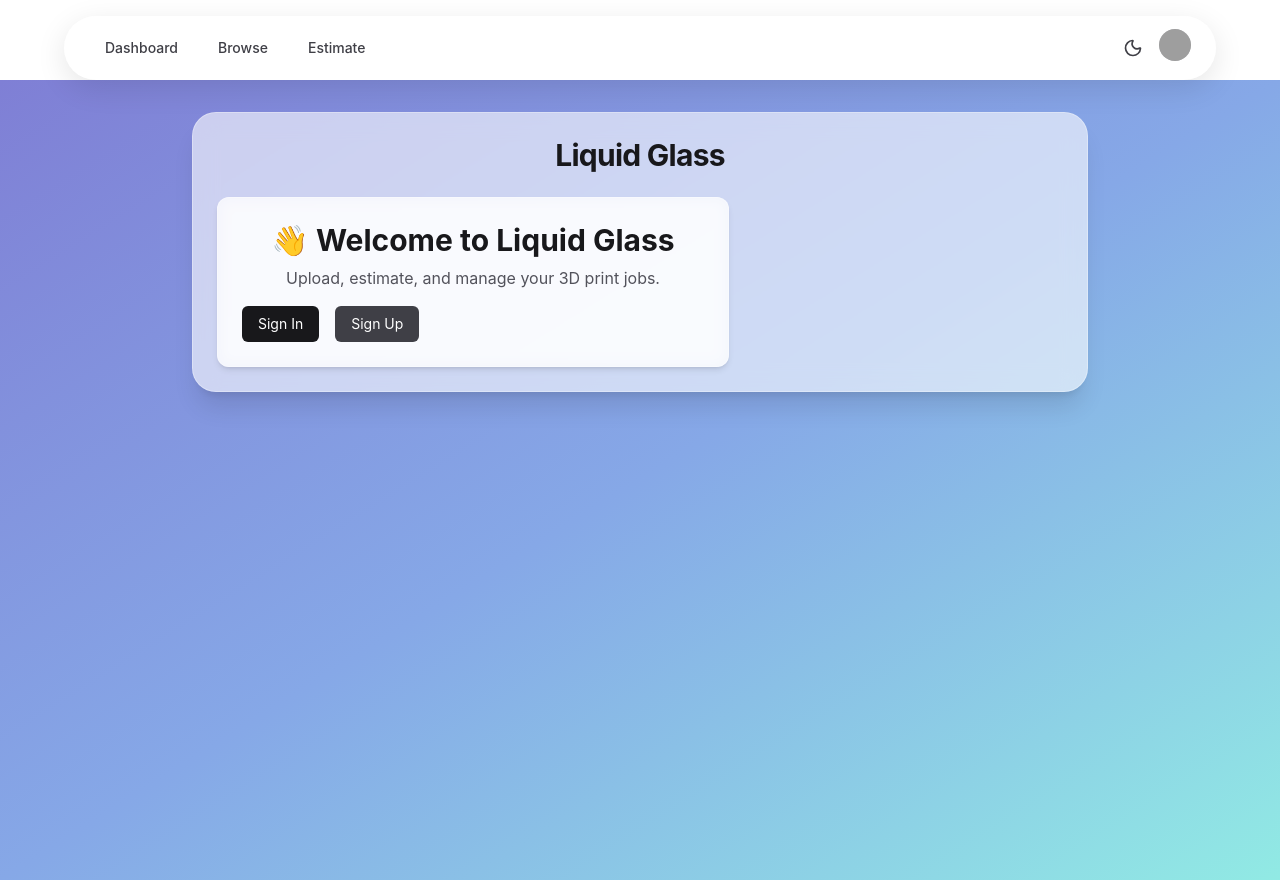
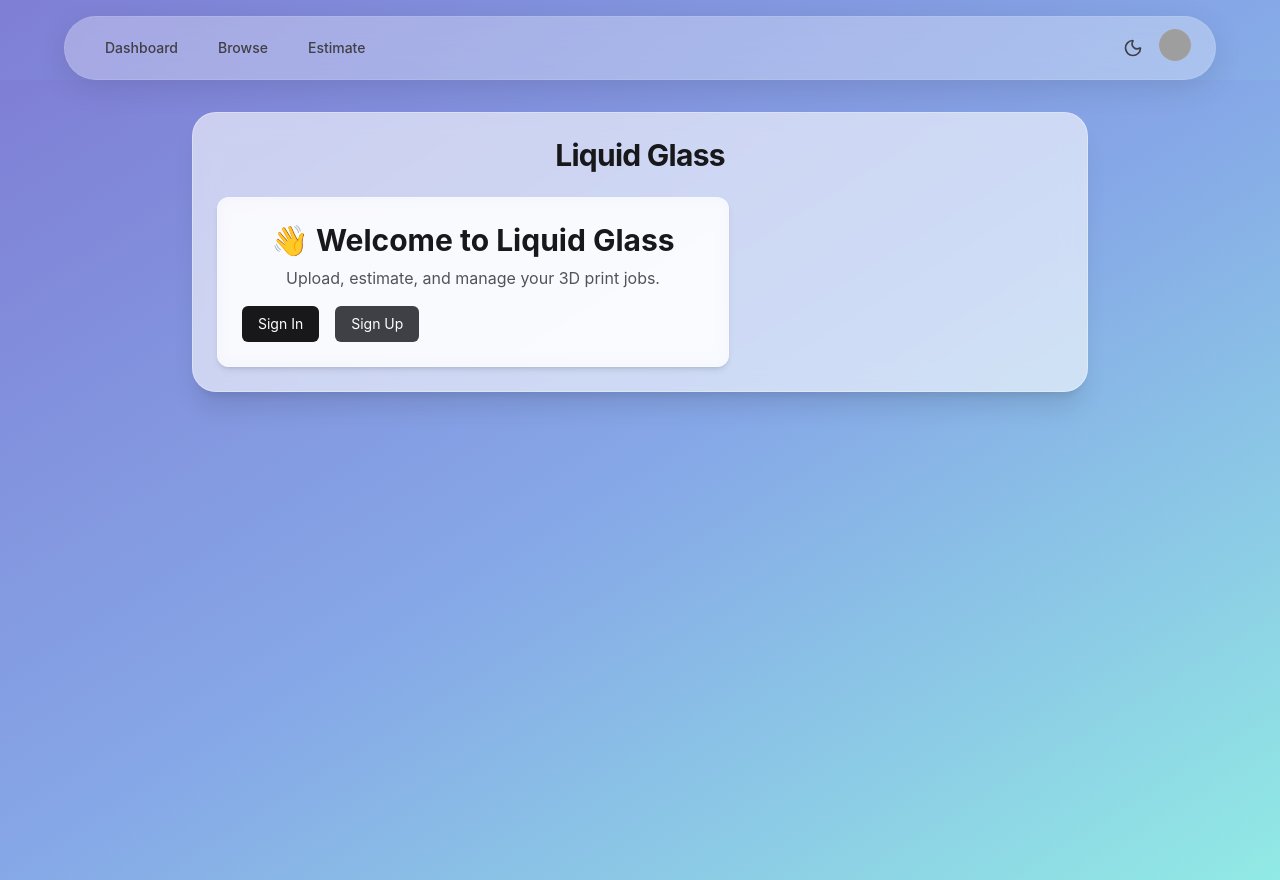
Before and after one commit to schartrand77/makerworks-frontend, a React app: page / in a window 1280 px wide. Built offline with nearby package versions, Linux system fonts and the light colour scheme; no server answers; grey boxes are pictures that could not be loaded; the HTML template or start-up script is replaced by a standard one.

Commit message:
Add Browse route and apply Liquid Glass background

```diff
--- a/src/App.tsx
+++ b/src/App.tsx
@@ -11,6 +11,7 @@
 // Pages
 import Landing from '@/pages/Landing'
 import Dashboard from '@/pages/Dashboard'
+import Browse from '@/pages/Browse'
 import Upload from '@/pages/Upload'
 import Estimate from '@/pages/Estimate'
 import NotFound from '@/pages/NotFound'
@@ -53,6 +54,7 @@
 
         {/* Protected Routes */}
         <Route path="/dashboard" element={<Dashboard />} />
+        <Route path="/browse" element={<Browse />} />
         <Route path="/upload" element={<Upload />} />
         <Route path="/estimate" element={<Estimate />} />
 
@@ -77,7 +79,7 @@
       <ModalProvider>
         <RouteChangeLogger />
         <Navbar />
-        <main className="min-h-screen flex flex-col pt-20 bg-white text-zinc-900 dark:bg-zinc-900 dark:text-white">
+        <main className="min-h-screen flex flex-col pt-20 liquid-bg text-zinc-900 dark:text-white">
           <AnimatedRoutes />
         </main>
       </ModalProvider>
```
